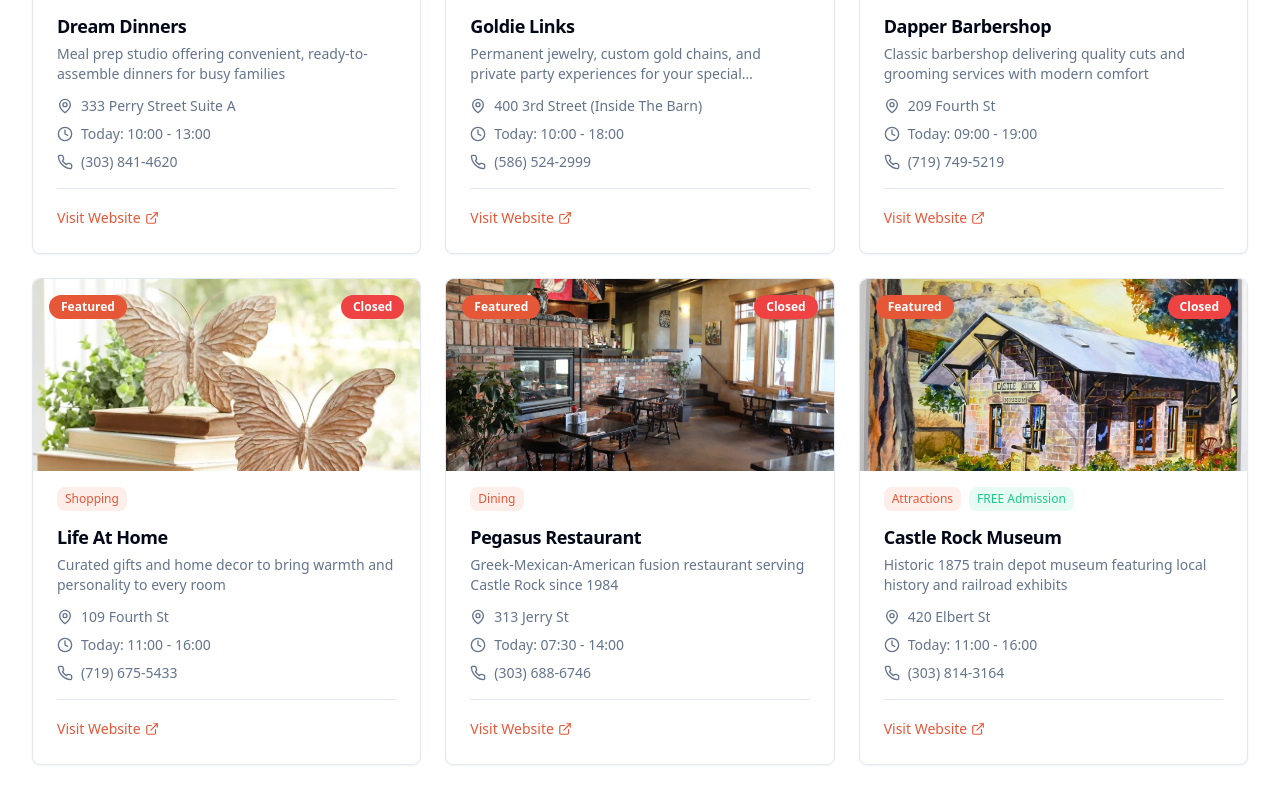
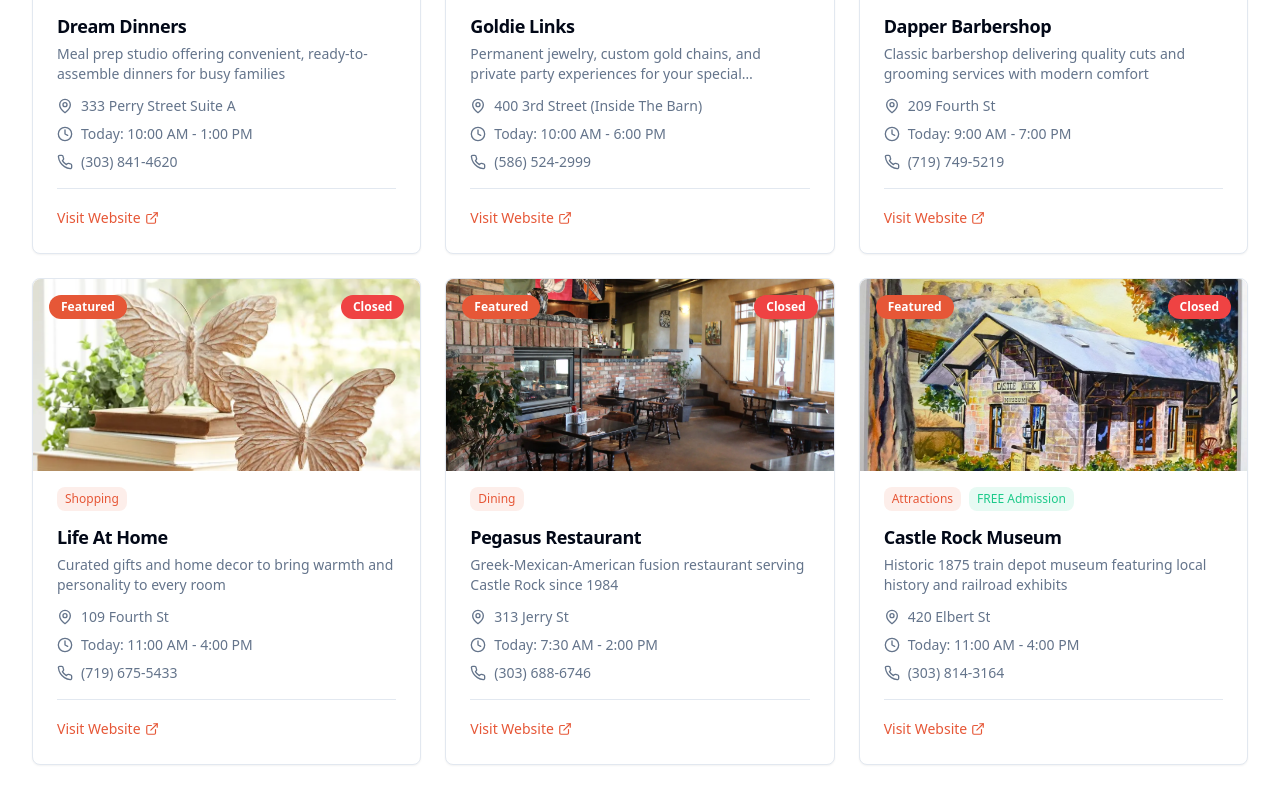
Before and after one commit to trey1mossman-ai/smalltownvibe.co, a React (Vite) app: page / in a window 1280 px wide. Shown: the part 1400-2204 px from the top of the page. Built offline with nearby package versions, Linux system fonts and the light colour scheme.

Commit message:
Convert military time to 12-hour format with AM/PM

```diff
--- a/src/components/business/BusinessCard.tsx
+++ b/src/components/business/BusinessCard.tsx
@@ -2,6 +2,7 @@
 import { MapPin, Clock, Phone, ExternalLink } from 'lucide-react';
 import type { Business } from '@/types/business';
 import clsx from 'clsx';
+import { formatTime } from '@/utils/formatTime';
 
 interface BusinessCardProps {
   business: Business;
@@ -84,7 +85,7 @@
               <div className="flex items-center gap-2 text-muted-foreground">
                 <Clock size={16} className="flex-shrink-0" />
                 <span>
-                  Today: {todayHours.open} - {todayHours.close}
+                  Today: {formatTime(todayHours.open)} - {formatTime(todayHours.close)}
                 </span>
               </div>
             )}
--- /dev/null
+++ b/src/utils/formatTime.ts
@@ -0,0 +1,8 @@
+// Utility to convert 24-hour time to 12-hour format with AM/PM
+
+export const formatTime = (time: string): string => {
+  const [hours, minutes] = time.split(':').map(Number);
+  const period = hours >= 12 ? 'PM' : 'AM';
+  const displayHours = hours === 0 ? 12 : hours > 12 ? hours - 12 : hours;
+  return `${displayHours}:${minutes.toString().padStart(2, '0')} ${period}`;
+};
```
